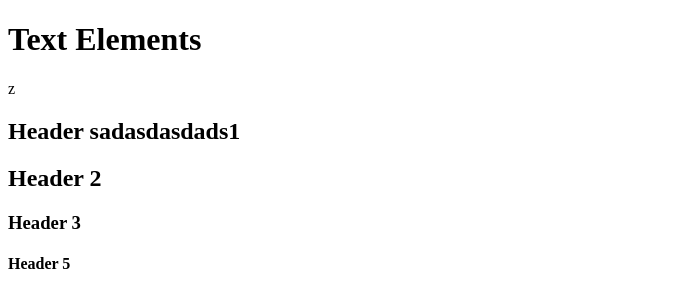
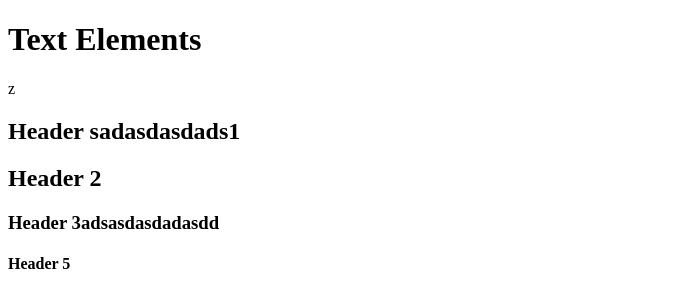
Before and after one commit to LeonNikolai/Learning-Html, a plain HTML site: page index.html in a window 1280 px wide. Shown: the top 292 px of the page, without its empty margins (0-695 px from the left). Drawn offline with Linux system fonts and the light colour scheme.

Commit message:
Update index.html

```diff
--- a/index.html
+++ b/index.html
@@ -15,7 +15,7 @@
     <section>
         <h1>Header sadasdasdads1</h1>
         <h2>Header 2</h2>
-        <h3>Header 3</h3>
+        <h3>Header 3adsasdasdadasdd</h3>
         <h4>Header 5</h4>
         <h5>Header 4</h5>
         <img class="big" src="./image.jpg" srcset="">
```
